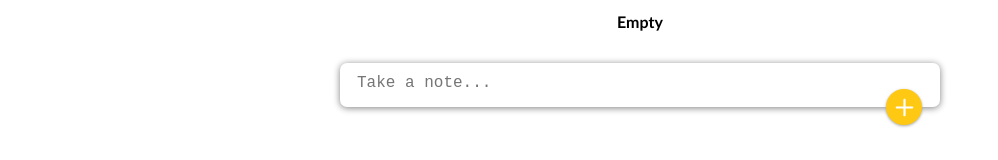
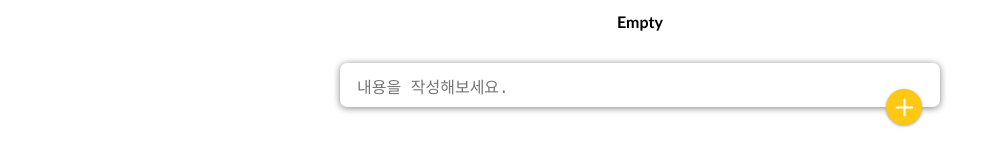
Before and after one commit to hans-4303/google-keep-sample, a React (Create React App) app: page / in a window 1280 px wide. Shown: the part 328-488 px from the top of the page, without its empty margins (0-998 px from the left). Built offline with nearby package versions, Linux system fonts and the light colour scheme.

Commit message:
한 <-> 영

```diff
--- a/src/components/CreateArea.tsx
+++ b/src/components/CreateArea.tsx
@@ -72,7 +72,7 @@ const CreateArea = ({
           <input
             value={note.title}
             type="text"
-            placeholder="Title"
+            placeholder="제목을 작성해보세요."
             name="title"
             onChange={handleChange}
           />
@@ -81,7 +81,7 @@ const CreateArea = ({
           <textarea
             value={note.content}
             name="content"
-            placeholder="Take a note..."
+            placeholder="내용을 작성해보세요."
             onChange={handleChange}
             rows={isExpanded ? 3 : 1}
           />
--- a/src/components/Note.tsx
+++ b/src/components/Note.tsx
@@ -1,7 +1,6 @@
 import React, { useState, ChangeEvent } from "react";
 import { MdEdit } from "react-icons/md";
 import { MdSave } from "react-icons/md";
-import { MdCancel } from "react-icons/md";
 import { MdUndo } from "react-icons/md";
 import { MdDelete } from "react-icons/md";
 
@@ -90,8 +89,8 @@ const Note = ({ id, title, content, onDelete, onUpdate }: {
         </div>
       ) : (
         <div className="note">
-          <h1>{title || "My note"}</h1>
-          <p>{content || "hey what's going on"}</p>
+          <h1>{title || "샘플 제목"}</h1>
+          <p>{content || "샘플 내용"}</p>
           {/* 삭제 위한 버튼, 이벤트 사용 없으며 setState 포함 함수 및 각 컴포넌트 id를 props로 받고 활용하기 */}
           <button onClick={() => onDelete(id)}>
             <MdDelete size={25} />
```
